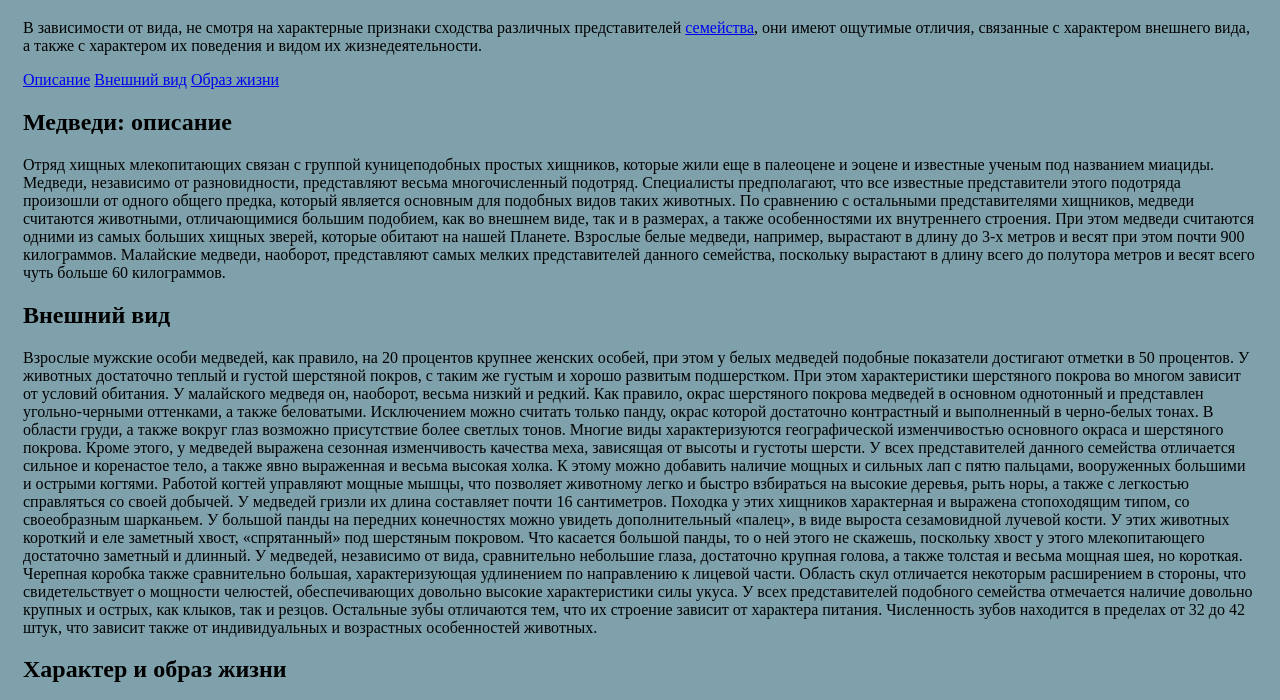
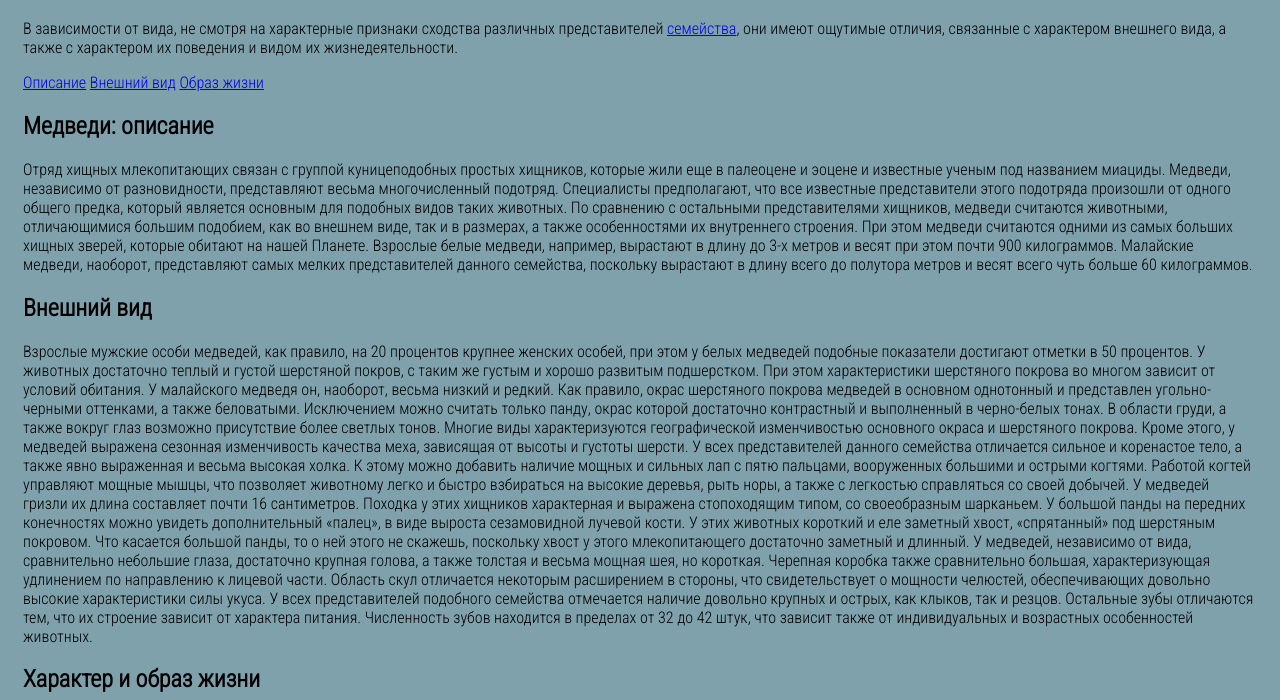
Before and after one commit to DimaIN789/The-first-html-page, a plain HTML site: page 2page.html in a window 1280 px wide. Shown: the part 223-923 px from the top of the page. Drawn offline with Linux system fonts and the light colour scheme.

Commit message:
Изменил шрифт

```diff
--- a/2page.html
+++ b/2page.html
@@ -2,6 +2,9 @@
 <html lang="ru">
 
 <head>
+    <link rel="preconnect" href="https://fonts.googleapis.com">
+    <link rel="preconnect" href="https://fonts.gstatic.com" crossorigin>
+    <link href="https://fonts.googleapis.com/css2?family=Roboto+Condensed:wght@300&display=swap" rel="stylesheet">
     <meta charset="UTF-8">
     <meta http-equiv="X-UA-Compatible" content="IE=edge">
     <meta name="viewport" content="width=device-width, initial-scale=1.0">
--- a/style.css
+++ b/style.css
@@ -20,6 +20,7 @@
 .heading {
     background-color: rgb(127, 161, 172);
     padding: 15px;
+
 }
 
 .title {
@@ -27,3 +28,7 @@
     height: 80px;
     background-color: #ccc;
 }
+
+body {
+    font-family: 'Roboto Condensed', sans-serif;
+}
```
Also changed, not shown: index.html (+3 -0 lines), reg.html (+3 -0 lines).
